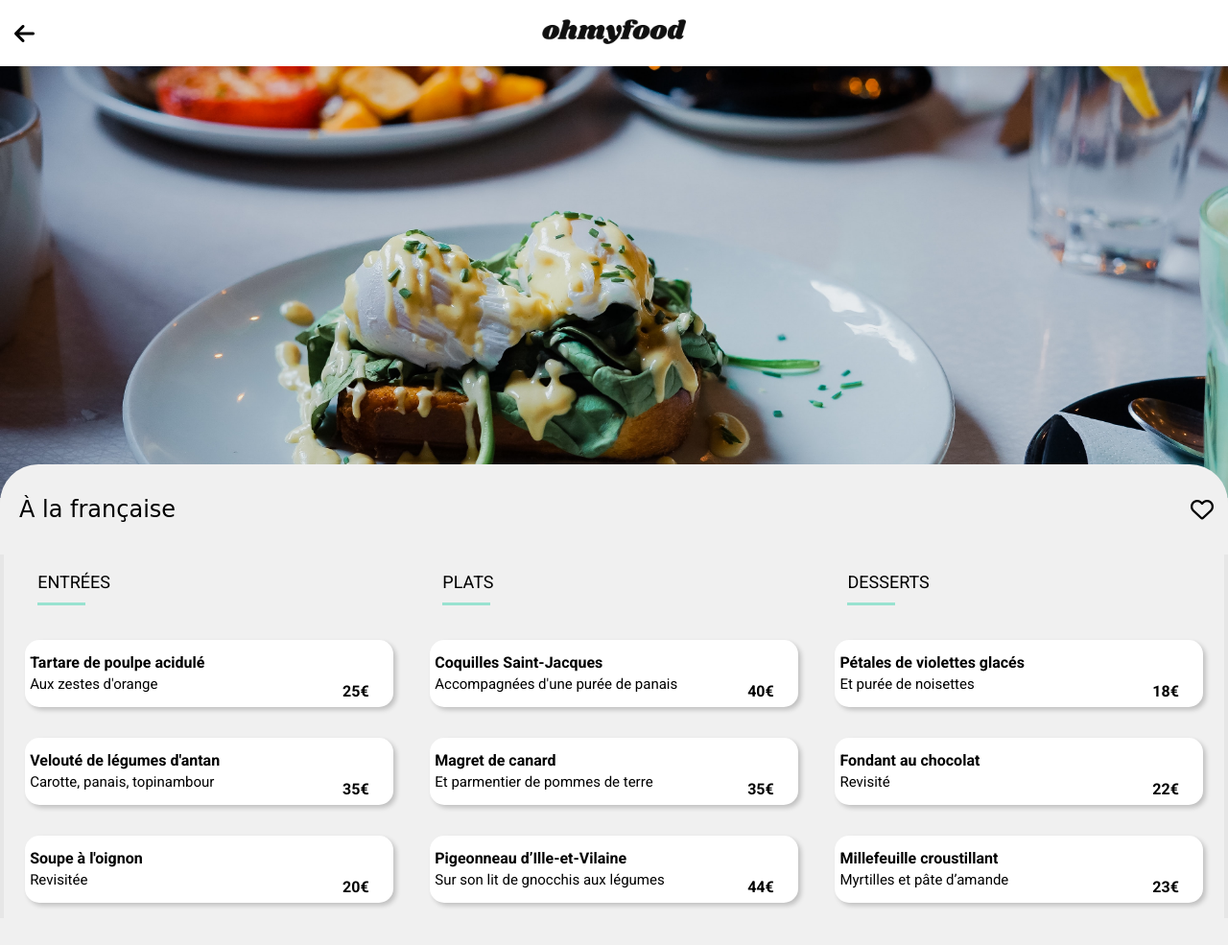
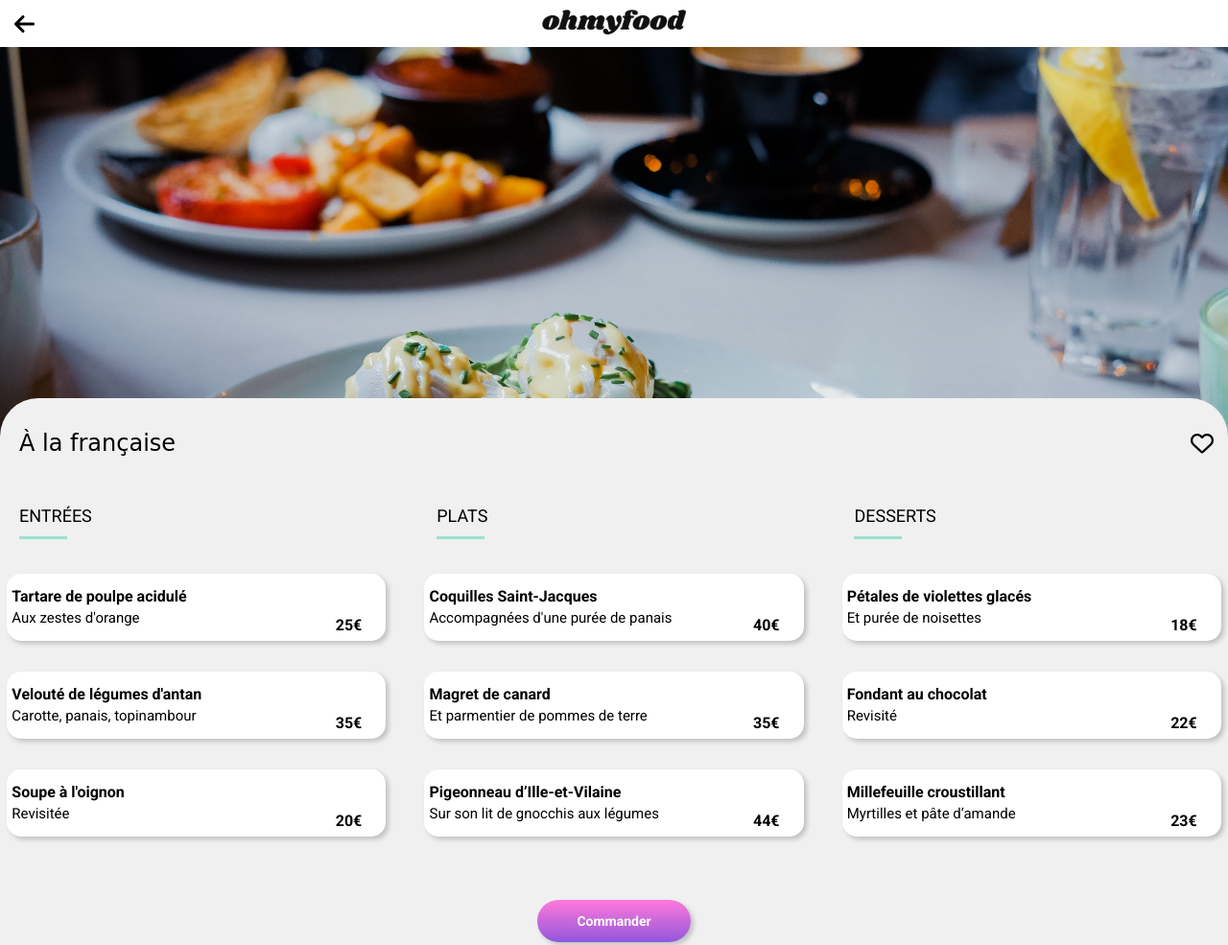
Before and after one commit to gislaineaguiarguimaraes/ohmyfood, a plain HTML site: page sous-pages/a_la_francaise.html in a window 1280 px wide. Shown: the top 985 px of the page at 96% size. Drawn offline with Linux system fonts and the light colour scheme; a web font is replaced by a local one.

Commit message:
changement header fixed

```diff
--- a/librairie/_mixins.scss
+++ b/librairie/_mixins.scss
@@ -56,6 +56,9 @@
     height: $height;
 
     img {
+        position: fixed;
+        top: 0%;
+        z-index: -10;
         object-fit: cover;
         width: 100%;
         height: 100%;
--- a/styles/sous-pages.scss
+++ b/styles/sous-pages.scss
@@ -26,6 +26,9 @@ body {
 header {
     width: 100%;
     background-color: $light;
+    position: fixed;
+    z-index: 1;
+    top: 0;
 
     .divHeader {
         @include flexBox (row, center, center);
@@ -39,7 +42,7 @@ header {
 
     .logo {
             width: 150px;
-            padding: 15px;
+            padding: 5px;
     }
 }
 
@@ -221,7 +224,7 @@ footer {
     .menuContainer {
         display: flex;
         justify-content: space-between;
-        width: 97%;
+        width: 100%;
         padding-right: 15px;
         padding-left: 15px;
 
```
Also changed, not shown: styles/sous-pages.css, 2 other files.
